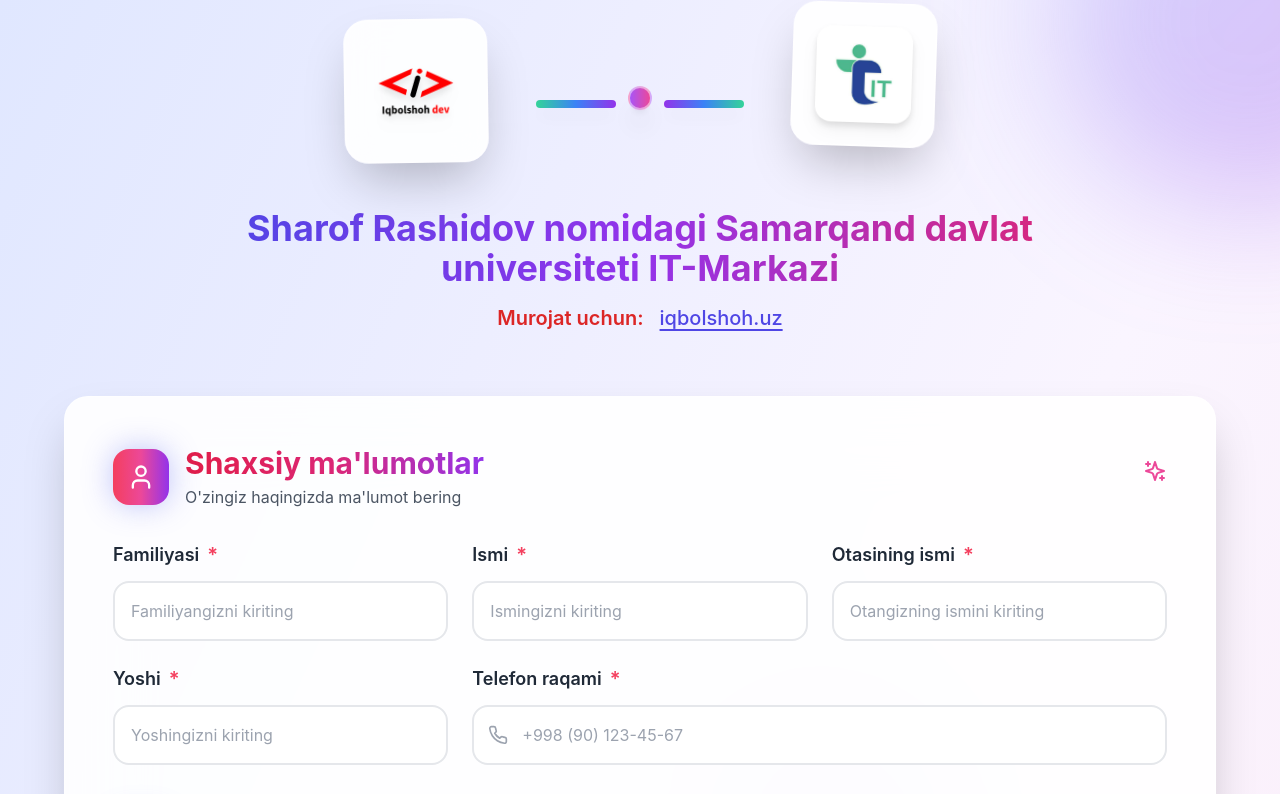
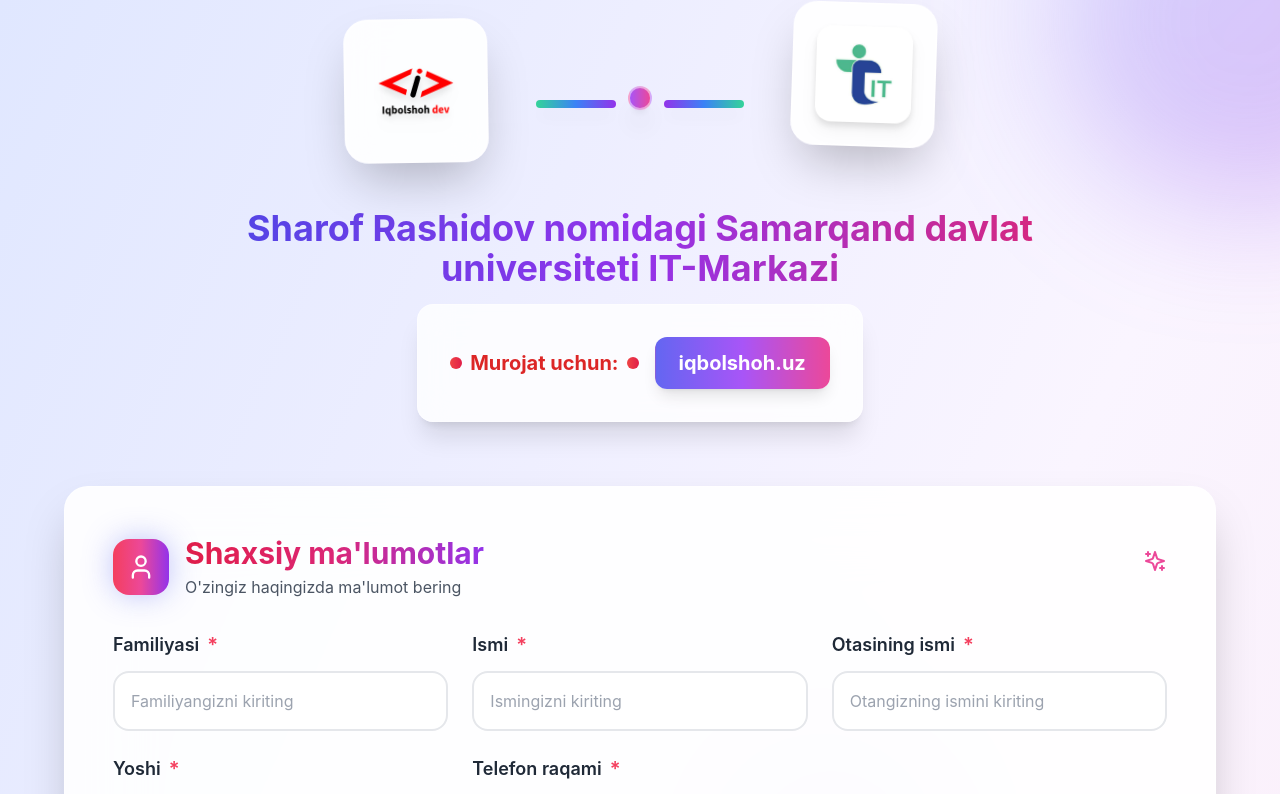
Before and after one commit to Iqbolshoh/react-register-form, a React (Vite) app: page / in a window 1280 px wide. Shown: the top 794 px of the page. Built offline with nearby package versions, Linux system fonts and the light colour scheme.

Commit message:
Redesign contact section with better styling

```diff
--- a/src/components/LogoHeader.tsx
+++ b/src/components/LogoHeader.tsx
@@ -39,16 +39,31 @@
           Sharof Rashidov nomidagi Samarqand davlat universiteti IT-Markazi
         </h1>
 
-        <div className="flex flex-col sm:flex-row items-center justify-center gap-2 sm:gap-4 text-base sm:text-lg md:text-xl">
-          <span className="text-red-600 font-semibold">Murojat uchun:</span>
+        {/* Contact Section */}
+        <div className="mt-8 flex justify-center">
+          <div className="bg-white/80 backdrop-blur-lg rounded-2xl shadow-xl border border-white/40 p-6 sm:p-8 hover:shadow-2xl transition-all duration-500 hover:scale-105 group">
+            <div className="flex flex-col sm:flex-row items-center gap-3 sm:gap-4">
+              <div className="flex items-center gap-2">
+                <div className="w-3 h-3 bg-gradient-to-r from-red-500 to-rose-600 rounded-full animate-pulse"></div>
+                <span className="text-red-600 font-bold text-lg sm:text-xl">Murojat uchun:</span>
+                <div className="w-3 h-3 bg-gradient-to-r from-red-500 to-rose-600 rounded-full animate-pulse"></div>
+              </div>
+
               <a
                 href="https://iqbolshoh.uz"
                 target="_blank"
                 rel="noopener noreferrer"
-            className="text-indigo-600 hover:text-purple-600 font-medium underline decoration-2 underline-offset-4 hover:decoration-purple-600 transition-all duration-300 hover:scale-105"
+                className="relative px-6 py-3 bg-gradient-to-r from-indigo-500 via-purple-500 to-pink-500 text-white font-bold text-lg sm:text-xl rounded-xl shadow-lg hover:shadow-2xl transition-all duration-500 transform hover:scale-110 hover:-translate-y-1 animate-gradient-x group-hover:animate-pulse-glow"
               >
-            iqbolshoh.uz
+                <span className="relative z-10">iqbolshoh.uz</span>
+                <div className="absolute inset-0 rounded-xl bg-gradient-to-r from-pink-500 via-purple-500 to-indigo-500 opacity-0 group-hover:opacity-100 transition-opacity duration-500 animate-gradient-x"></div>
               </a>
+            </div>
+
+            {/* Decorative Elements */}
+            <div className="absolute -top-2 -right-2 w-6 h-6 bg-gradient-to-r from-yellow-400 to-orange-500 rounded-full opacity-0 group-hover:opacity-100 transition-all duration-500 animate-bounce-gentle"></div>
+            <div className="absolute -bottom-2 -left-2 w-4 h-4 bg-gradient-to-r from-green-400 to-emerald-500 rounded-full opacity-0 group-hover:opacity-100 transition-all duration-700 animate-pulse"></div>
+          </div>
         </div>
       </div>
     </div>
```
Lines whose indentation alone changed are shown as unchanged.
